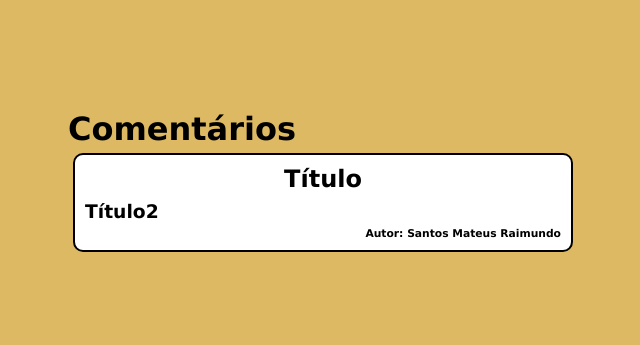
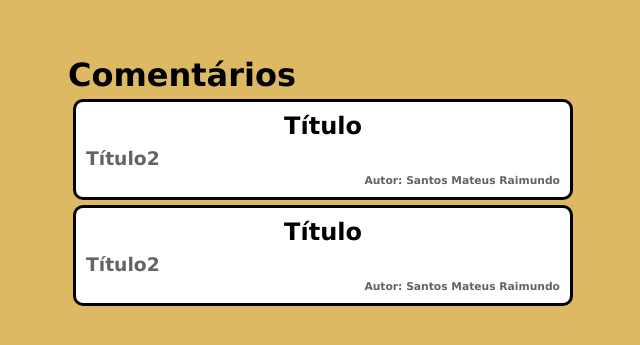
Before and after one commit to santosraimundo/ReactJS, a React (Create React App) app in the folder react003/: page / in a window 1280 px wide. Shown: the part 217-562 px from the top of the page, without its empty margins (317-957 px from the left). Built offline with nearby package versions, Linux system fonts and the light colour scheme.

Commit message:
add features

```diff
--- a/react003/src/App.js
+++ b/react003/src/App.js
@@ -6,6 +6,7 @@ function App(){
         <>
             <h1>Comentários</h1>
             <Comment />
+            <Comment />
         </>
     )
 }
--- a/react003/src/components/Comment.css
+++ b/react003/src/components/Comment.css
@@ -1,6 +1,6 @@
 .comment{
     width: 500px;
-    border: solid 2px black;
+    border: solid 3px black;
     background-color: white;
     margin: 5px;
     padding: 10px;
@@ -12,7 +12,9 @@
 }
 .title2{
     padding-bottom: 5px;
+    color: #686363;
 }
 .author{
     text-align: right;
+    color: #676262;
 }
```
